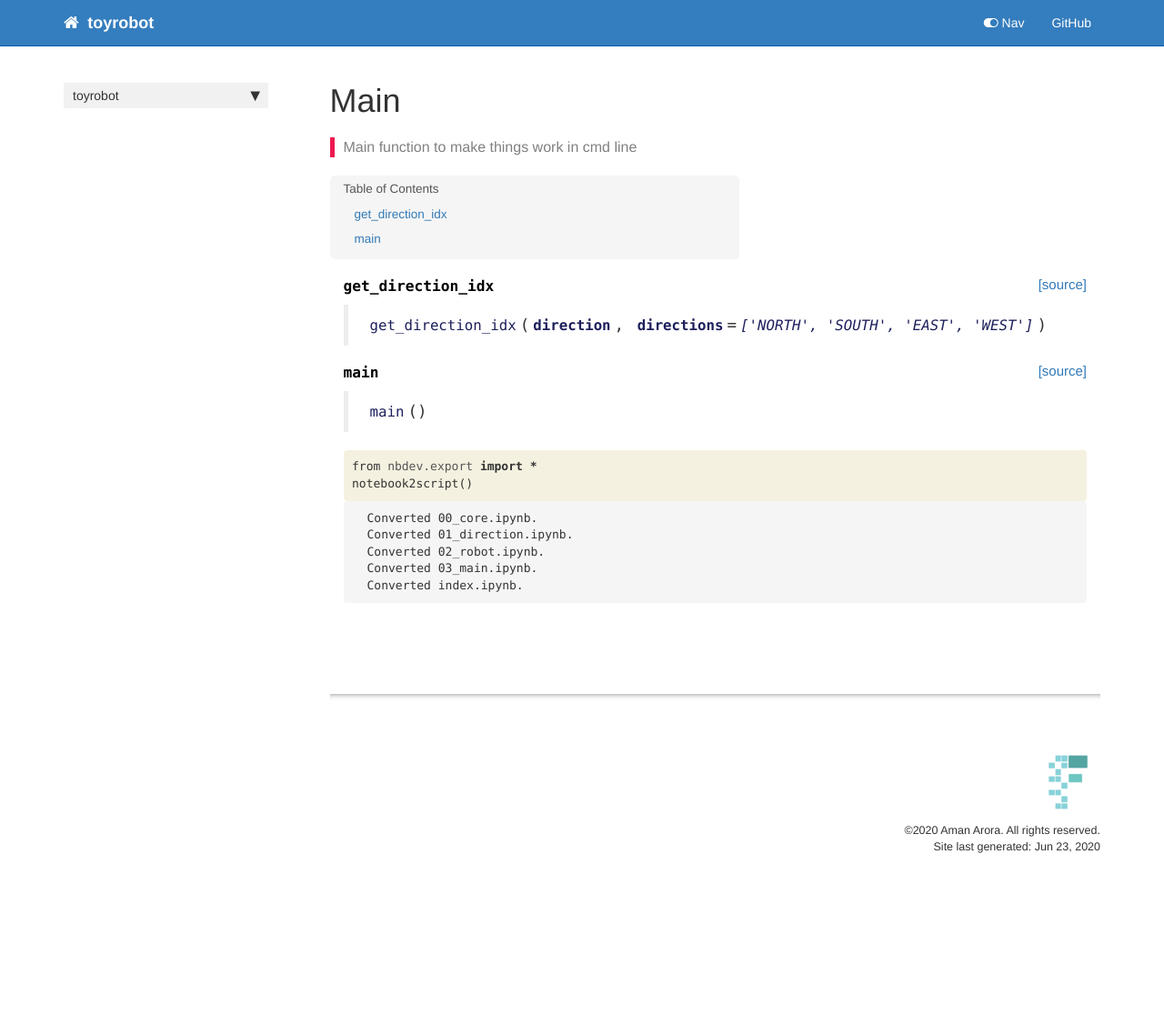
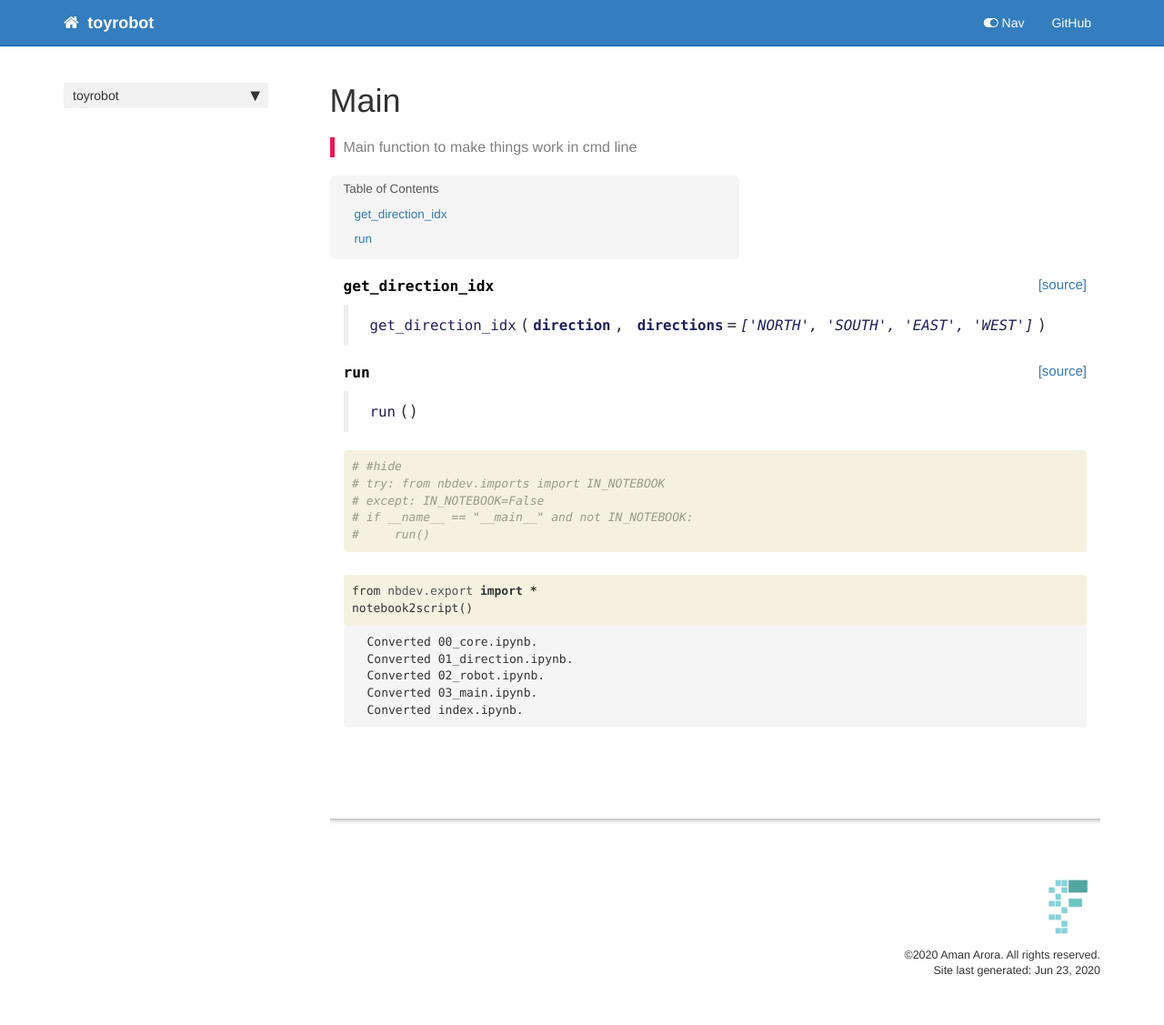
Before and after one commit to amaarora/toyrobot, a Jekyll site: the page built from docs/main.html, in a window 1280 px wide. Shown: the whole page at 91% size. Built offline with Jekyll 4.4.1, drawn with Linux system fonts in a browser that asks for light colours; nearby versions of some CDN libraries; comment, search, counter and statistics services are not loaded; before the commit the page ends 991 px from its top, so only the background shows below that.

Commit message:
Update docs

```diff
--- a/docs/_data/sidebars/home_sidebar.yml
+++ b/docs/_data/sidebars/home_sidebar.yml
@@ -13,7 +13,7 @@ entries:
       title: module name here
       url: /core
     - output: web,pdf
-      title: 'Robot '
+      title: 'Direction '
       url: /direction
     - output: web,pdf
       title: Title
--- a/docs/main.html
+++ b/docs/main.html
@@ -6,6 +6,7 @@ keywords: fastai
 sidebar: home_sidebar
 
 summary: "Main function to make things work in cmd line"
+description: "Main function to make things work in cmd line"
 ---
 <!--
 
@@ -18,17 +19,30 @@ summary: "Main function to make things work in cmd line"
 -->
 
 <div class="container" id="notebook-container">
+
     {% raw %}
 
 <div class="cell border-box-sizing code_cell rendered">
 
 </div>
+    {% endraw %}
+
+    {% raw %}
+
 <div class="cell border-box-sizing code_cell rendered">
 
 </div>
+    {% endraw %}
+
+    {% raw %}
+
 <div class="cell border-box-sizing code_cell rendered">
 
 </div>
+    {% endraw %}
+
+    {% raw %}
+
 <div class="cell border-box-sizing code_cell rendered">
 
 <div class="output_wrapper">
@@ -49,9 +63,17 @@ summary: "Main function to make things work in cmd line"
 </div>
 
 </div>
+    {% endraw %}
+
+    {% raw %}
+
 <div class="cell border-box-sizing code_cell rendered">
 
 </div>
+    {% endraw %}
+
+    {% raw %}
+
 <div class="cell border-box-sizing code_cell rendered">
 
 <div class="output_wrapper">
@@ -61,7 +83,7 @@ summary: "Main function to make things work in cmd line"
 
 
 <div class="output_markdown rendered_html output_subarea ">
-<h4 id="main" class="doc_header"><code>main</code><a href="https://github.com/amaarora/toyrobot/tree/master/toyrobot/main.py#L16" class="source_link" style="float:right">[source]</a></h4><blockquote><p><code>main</code>()</p>
+<h4 id="run" class="doc_header"><code>run</code><a href="https://github.com/amaarora/toyrobot/tree/master/toyrobot/main.py#L16" class="source_link" style="float:right">[source]</a></h4><blockquote><p><code>run</code>()</p>
 </blockquote>
 
 </div>
@@ -72,9 +94,31 @@ summary: "Main function to make things work in cmd line"
 </div>
 
 </div>
+    {% endraw %}
+
+    {% raw %}
+
 <div class="cell border-box-sizing code_cell rendered">
+<div class="input">
+
+<div class="inner_cell">
+    <div class="input_area">
+<div class=" highlight hl-ipython3"><pre><span></span><span class="c1"># #hide</span>
+<span class="c1"># try: from nbdev.imports import IN_NOTEBOOK</span>
+<span class="c1"># except: IN_NOTEBOOK=False</span>
+<span class="c1"># if __name__ == &quot;__main__&quot; and not IN_NOTEBOOK:</span>
+<span class="c1">#     run()</span>
+</pre></div>
+
+    </div>
+</div>
+</div>
 
 </div>
+    {% endraw %}
+
+    {% raw %}
+
 <div class="cell border-box-sizing code_cell rendered">
 <div class="input">
 
@@ -108,4 +152,5 @@ Converted index.ipynb.
 
 </div>
     {% endraw %}
+
 </div>
--- a/docs/sidebar.json
+++ b/docs/sidebar.json
@@ -2,7 +2,7 @@
   "toyrobot": {
     "Overview": "/",
     "module name here": "/core",
-    "Robot ": "/direction",
+    "Direction ": "/direction",
     "Title": "/robot",
     "Main": "/main"
   }
```
Also changed, not shown: docs/direction.html (+17 -2 lines), docs/index.html (+5 -8 lines), toyrobot/main.py (+3 -4 lines), README.md, 1 other file.
